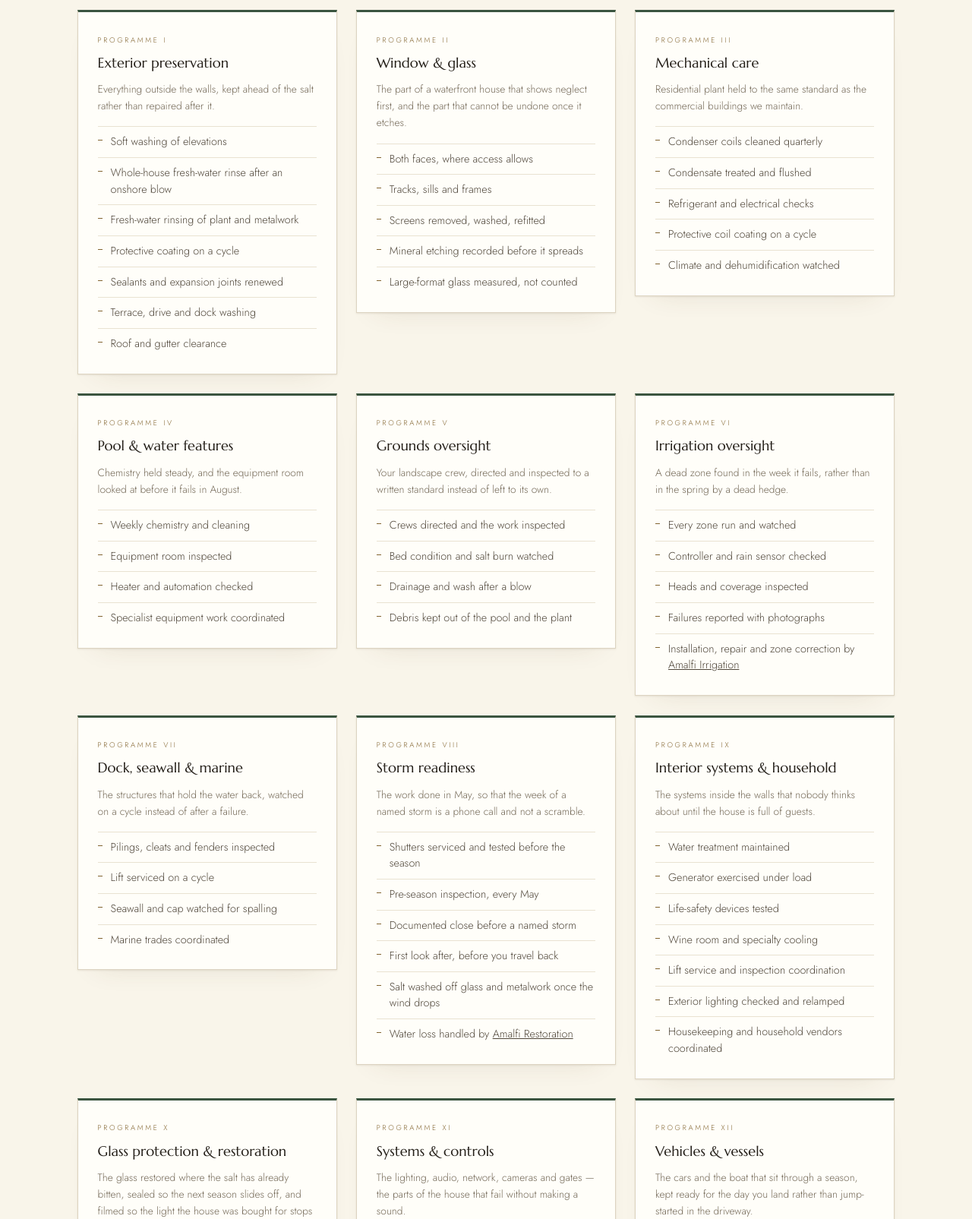
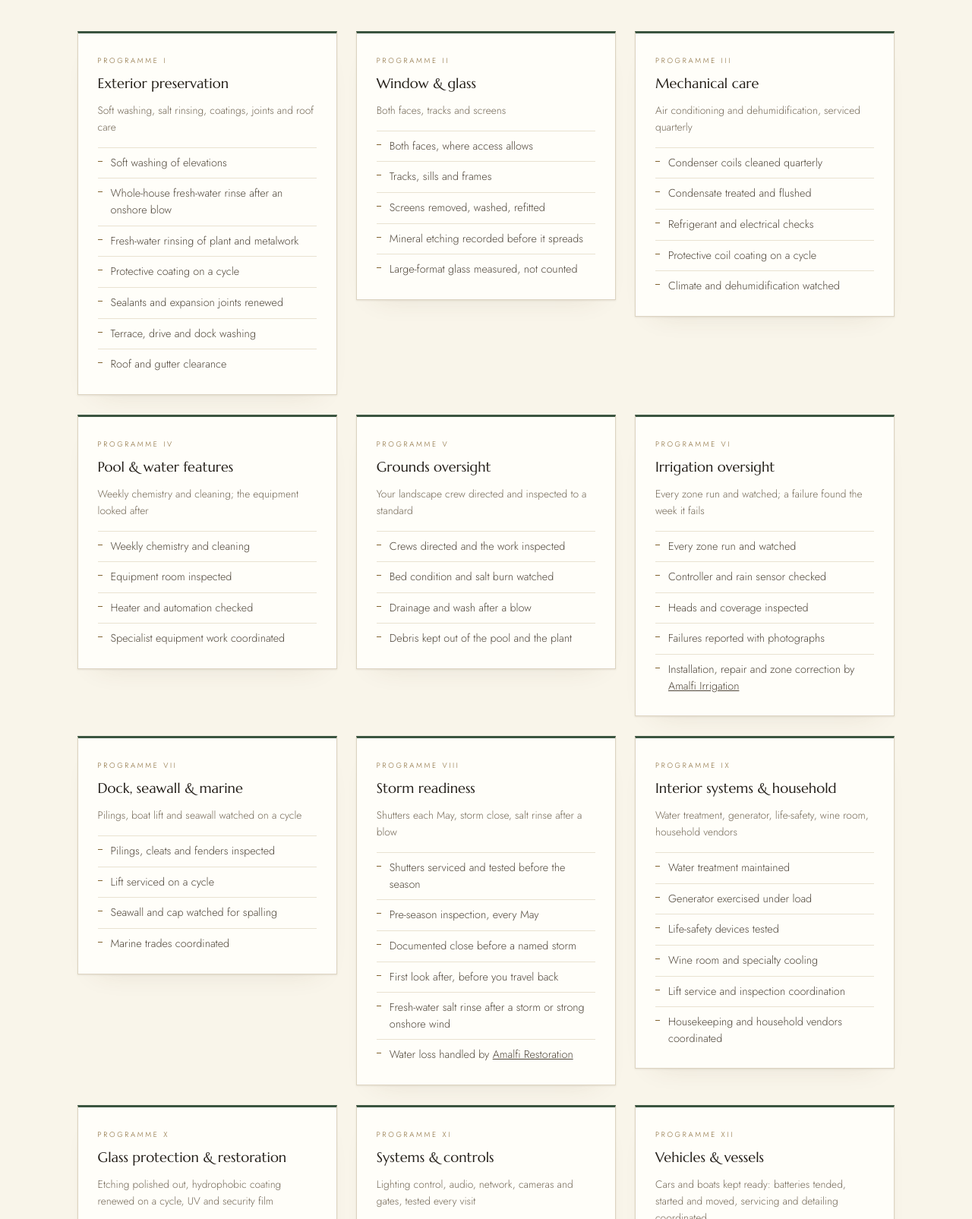
Before and after one commit to sylafation-prog/amalfibg, a plain HTML site: page estates.html in a window 1280 px wide. Shown: the part 1891-3496 px from the top of the page at 76% size. Drawn offline with nearby package versions, Linux system fonts and the light colour scheme.

Commit message:
Align the estates page with the Estates Service Menu
Programmes now carry the menu's twelve names and one-line descriptions
word for word, in menu order.

- Technology moves out of IX into XI; IX is water treatment, generator,
  life-safety, wine room, lift and household vendors
- XI gains audio so all five named systems appear; XII keeps the
  coordinated verb and never claims vehicle detailing or film
- VIII gains a fresh-water salt rinse after a storm or strong onshore wind
- Base list gains the complete record of the house
- Arranged-at-survey gains pavers, television mounting, appliance repairs,
  pest and housekeeping; mineral restoration moves into Programme X
- Calendar table gains the salt rinse
- Meta description, Open Graph text and the schema offer catalogue updated
  to twelve programmes
- llms.txt rewritten for the twelve, with a Systems & controls entry that
  was missing since the page was added

Co-Authored-By: Claude Opus 5 <noreply@anthropic.com>
Claude-Session: https://claude.ai/code/session_017FNsznGUwsE3W4g89jNykx

```diff
--- a/estates.html
+++ b/estates.html
@@ -4,10 +4,10 @@
 <meta charset="utf-8">
 <meta name="viewport" content="width=device-width,initial-scale=1,viewport-fit=cover">
 <title>Waterfront Estate Management | South Florida</title>
-<meta name="description" content="Year-round care for waterfront residences in South Florida — exterior finish, terraces and docks, pool, lift, house systems, protective window film, storm preparation and house watch.">
+<meta name="description" content="Year-round care for waterfront residences in South Florida — twelve programmes covering exterior, glass, mechanical, pool, grounds, irrigation, dock and seawall, storm readiness, interior systems, glass restoration, smart home systems and vehicles.">
 <link rel="canonical" href="https://amalfibg.com/estates">
 <meta property="og:title" content="Waterfront Estate Management — Amalfi Group">
-<meta property="og:description" content="Year-round care for waterfront residences in South Florida — exterior finish, terraces and docks, pool, lift, house systems, protective window film, storm preparation and house watch.">
+<meta property="og:description" content="Year-round care for waterfront residences in South Florida — twelve programmes covering exterior, glass, mechanical, pool, grounds, irrigation, dock and seawall, storm readiness, interior systems, glass restoration, smart home systems and vehicles.">
 <meta property="og:type" content="website">
 <meta property="og:url" content="https://amalfibg.com/estates">
 <meta name="geo.region" content="US-FL">
@@ -96,7 +96,7 @@
         <table>
           <thead><tr><th>Interval</th><th>Attended to</th></tr></thead>
           <tbody>
-            <tr><td class="num">Weekly to fortnightly</td><td>Terrace, dock and walkway washing · leaf and debris clearance · pool service and chemistry · garden oversight</td></tr>
+            <tr><td class="num">Weekly to fortnightly</td><td>Terrace, dock and walkway washing · leaf and debris clearance · pool service and chemistry · garden oversight · salt rinse after a storm or strong onshore wind</td></tr>
             <tr><td class="num">Monthly</td><td>Glass and screen care · exterior light check · irrigation audit · exterior condition walk with photographs</td></tr>
             <tr><td class="num">Quarterly</td><td>Air conditioning and dehumidification service · generator test under load · lift service coordination · condensate treatment</td></tr>
             <tr><td class="num">Twice yearly</td><td>Seawall, dock and lift inspection · roof and gutter clearance · hardware and fixing corrosion check</td></tr>
@@ -117,7 +117,7 @@
         <div class="prog">
           <span class="pnum">Programme I</span>
           <h3>Exterior preservation</h3>
-          <p>Everything outside the walls, kept ahead of the salt rather than repaired after it.</p>
+          <p>Soft washing, salt rinsing, coatings, joints and roof care</p>
           <ul>
             <li>Soft washing of elevations</li>
             <li>Whole-house fresh-water rinse after an onshore blow</li>
@@ -131,7 +131,7 @@
         <div class="prog">
           <span class="pnum">Programme II</span>
           <h3>Window &amp; glass</h3>
-          <p>The part of a waterfront house that shows neglect first, and the part that cannot be undone once it etches.</p>
+          <p>Both faces, tracks and screens</p>
           <ul>
             <li>Both faces, where access allows</li>
             <li>Tracks, sills and frames</li>
@@ -143,7 +143,7 @@
         <div class="prog">
           <span class="pnum">Programme III</span>
           <h3>Mechanical care</h3>
-          <p>Residential plant held to the same standard as the commercial buildings we maintain.</p>
+          <p>Air conditioning and dehumidification, serviced quarterly</p>
           <ul>
             <li>Condenser coils cleaned quarterly</li>
             <li>Condensate treated and flushed</li>
@@ -155,7 +155,7 @@
         <div class="prog">
           <span class="pnum">Programme IV</span>
           <h3>Pool &amp; water features</h3>
-          <p>Chemistry held steady, and the equipment room looked at before it fails in August.</p>
+          <p>Weekly chemistry and cleaning; the equipment looked after</p>
           <ul>
             <li>Weekly chemistry and cleaning</li>
             <li>Equipment room inspected</li>
@@ -166,7 +166,7 @@
         <div class="prog">
           <span class="pnum">Programme V</span>
           <h3>Grounds oversight</h3>
-          <p>Your landscape crew, directed and inspected to a written standard instead of left to its own.</p>
+          <p>Your landscape crew directed and inspected to a standard</p>
           <ul>
             <li>Crews directed and the work inspected</li>
             <li>Bed condition and salt burn watched</li>
@@ -177,7 +177,7 @@
         <div class="prog">
           <span class="pnum">Programme VI</span>
           <h3>Irrigation oversight</h3>
-          <p>A dead zone found in the week it fails, rather than in the spring by a dead hedge.</p>
+          <p>Every zone run and watched; a failure found the week it fails</p>
           <ul>
             <li>Every zone run and watched</li>
             <li>Controller and rain sensor checked</li>
@@ -189,7 +189,7 @@
         <div class="prog">
           <span class="pnum">Programme VII</span>
           <h3>Dock, seawall &amp; marine</h3>
-          <p>The structures that hold the water back, watched on a cycle instead of after a failure.</p>
+          <p>Pilings, boat lift and seawall watched on a cycle</p>
           <ul>
             <li>Pilings, cleats and fenders inspected</li>
             <li>Lift serviced on a cycle</li>
@@ -200,34 +200,33 @@
         <div class="prog">
           <span class="pnum">Programme VIII</span>
           <h3>Storm readiness</h3>
-          <p>The work done in May, so that the week of a named storm is a phone call and not a scramble.</p>
+          <p>Shutters each May, storm close, salt rinse after a blow</p>
           <ul>
             <li>Shutters serviced and tested before the season</li>
             <li>Pre-season inspection, every May</li>
             <li>Documented close before a named storm</li>
             <li>First look after, before you travel back</li>
-            <li>Salt washed off glass and metalwork once the wind drops</li>
+            <li>Fresh-water salt rinse after a storm or strong onshore wind</li>
             <li>Water loss handled by <a href="restoration">Amalfi Restoration</a></li>
           </ul>
         </div>
         <div class="prog">
           <span class="pnum">Programme IX</span>
           <h3>Interior systems &amp; household</h3>
-          <p>The systems inside the walls that nobody thinks about until the house is full of guests.</p>
+          <p>Water treatment, generator, life-safety, wine room, household vendors</p>
           <ul>
             <li>Water treatment maintained</li>
             <li>Generator exercised under load</li>
             <li>Life-safety devices tested</li>
             <li>Wine room and specialty cooling</li>
             <li>Lift service and inspection coordination</li>
-            <li>Exterior lighting checked and relamped</li>
             <li>Housekeeping and household vendors coordinated</li>
           </ul>
         </div>
         <div class="prog">
           <span class="pnum">Programme X</span>
           <h3>Glass protection &amp; restoration</h3>
-          <p>The glass restored where the salt has already bitten, sealed so the next season slides off, and filmed so the light the house was bought for stops taking the rooms apart.</p>
+          <p>Etching polished out, hydrophobic coating renewed on a cycle, UV and security film</p>
           <ul>
             <li>Mineral and salt etching polished out before it is permanent</li>
             <li>Hydrophobic coating applied and renewed on a cycle</li>
@@ -241,10 +240,10 @@
         <div class="prog">
           <span class="pnum">Programme XI</span>
           <h3>Systems &amp; controls</h3>
-          <p>The lighting, audio, network, cameras and gates — the parts of the house that fail without making a sound.</p>
+          <p>Lighting control, audio, network, cameras and gates, tested every visit</p>
           <ul>
             <li>Camera recording played back, not viewed live</li>
-            <li>Lighting scenes and shade groups run</li>
+            <li>Lighting scenes, shades and audio zones run</li>
             <li>Network coverage and access points checked</li>
             <li>Gate and garage cycled and tested</li>
             <li>Rack temperature, battery age and firmware logged</li>
@@ -254,7 +253,7 @@
         <div class="prog">
           <span class="pnum">Programme XII</span>
           <h3>Vehicles &amp; vessels</h3>
-          <p>The cars and the boat that sit through a season, kept ready for the day you land rather than jump-started in the driveway.</p>
+          <p>Cars and boats kept ready: batteries tended, started and moved, servicing and detailing coordinated</p>
           <ul>
             <li>Batteries tended and charge held</li>
             <li>Cars started, moved and exercised</li>
@@ -274,6 +273,7 @@
             <li>Photographs after every visit, sent to your telephone</li>
             <li>Licensed trades contract directly with you, never through us</li>
             <li>Certificates of insurance before anyone arrives</li>
+            <li>A complete record of the house: every system, serial and warranty</li>
             <li>A single statement covering everything</li>
           </ul>
         </aside>
@@ -284,8 +284,12 @@
             <li>Tree and specimen palm work, with the permits</li>
             <li>Re-sodding, replanting and landscape installation</li>
             <li>New irrigation zones, valves and controllers</li>
-            <li>Mineral restoration on etched glass</li>
+            <li>Paver cleaning, re-sanding and sealing</li>
             <li>Post-storm reopening and repair</li>
+            <li>Television moves and mounting</li>
+            <li>Appliance repairs and new installs, coordinated</li>
+            <li>Pest control, coordinated</li>
+            <li>Housekeeping and staff, coordinated</li>
             <li>House watch and contractor escort, by the visit</li>
           </ul>
         </aside>
@@ -612,6 +616,9 @@
      {"@type": "Offer", "itemOffered": {"@type": "Service", "name": "Dock, seawall and marine oversight"}},
      {"@type": "Offer", "itemOffered": {"@type": "Service", "name": "Storm readiness programme"}},
      {"@type": "Offer", "itemOffered": {"@type": "Service", "name": "Interior systems and household coordination"}},
+     {"@type": "Offer", "itemOffered": {"@type": "Service", "name": "Glass protection and restoration"}},
+     {"@type": "Offer", "itemOffered": {"@type": "Service", "name": "Smart home systems and controls"}},
+     {"@type": "Offer", "itemOffered": {"@type": "Service", "name": "Vehicle and vessel readiness"}},
      {"@type": "Offer", "itemOffered": {"@type": "Service", "name": "House watch in the quiet months"}},
      {"@type": "Offer", "itemOffered": {"@type": "Service", "name": "Condition survey at no cost"}}
     ]
```
Also changed, not shown: llms.txt.
